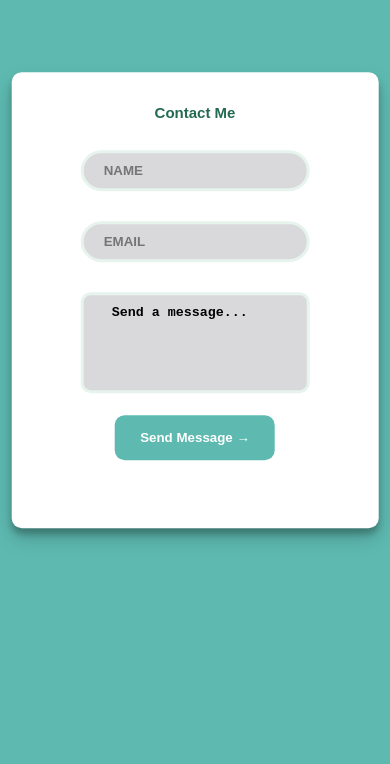
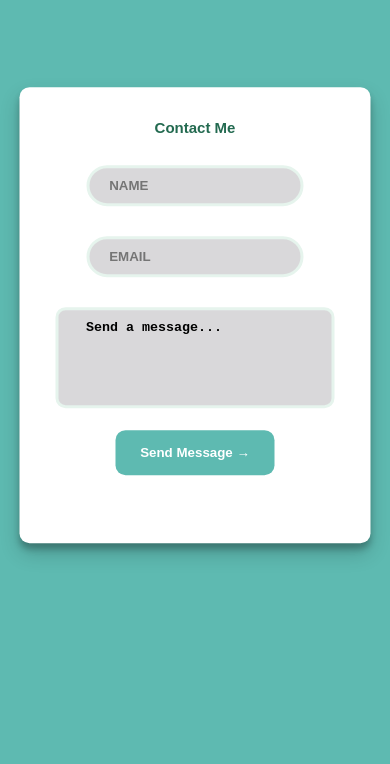
Before and after one commit to Glennlaw-0/my-portfolio, a website: page index.html in a window 390 px wide. Shown: the part 115-879 px from the top of the page. After the commit the page ends 844 px from the top, so only its background shows below. Drawn offline with Linux system fonts and the light colour scheme.

Commit message:
fixed media queries and positioning

```diff
--- /dev/null
+++ b/app/scss/abstracts/_mixins.scss
@@ -0,0 +1,71 @@
+@mixin abscenter {
+  position: absolute;
+  top: 50%;
+  left: 50%;
+  transform: translate(-50%, -50%);
+}
+
+// Media Query manager
+
+/*
+420px - 600px: Phone
+600px - 900px: Tablet Portrait
+900px- 1200px: Tablet landscape
+[1200px - 1800px] is where our normal styles apply
+1800px + : Big desktop
+
+
+screen pixel size/16px = em size
+*/
+
+/*
+$breakpoint argument choices:
+- small-phone
+- phone
+- tab-port
+- tab-land
+- big-desktop
+
+1em = 16px
+Use em instead of px for Media queries
+
+Order to do MediaQueries:
+1. Base + Typography >
+2. Header + Footer + Navigation + Grid >
+3. page layout >
+4. components >
+*/
+
+//Responsive web queries
+
+@mixin respond($breakpoint) {
+  @if $breakpoint == small-phone {
+    @media only screen and (max-width: 26.6em) {
+      @content;
+    } //420px
+  }
+
+  @if $breakpoint == phone {
+    @media only screen and (max-width: 38.8125em) {
+      @content;
+    } //500px
+  }
+
+  @if $breakpoint == tab-port {
+    @media only screen and (max-width: 56.25em) {
+      @content;
+    } //900px
+  }
+
+  @if $breakpoint == tab-land {
+    @media only screen and (max-width: 75em) {
+      @content;
+    } //1200px
+  }
+
+  @if $breakpoint == big-desktop {
+    @media only screen and (min-width: 112.5em) {
+      @content;
+    } //1800px
+  }
+}
--- /dev/null
+++ b/app/scss/abstracts/_variables.scss
@@ -0,0 +1,16 @@
+//COLORS
+
+//white color
+$color-white: #fff;
+
+//medium
+$primary-color: #5ebab1;
+
+//light
+$secondary-color: #e6f4ed;
+
+//dark
+$tertiary-color: #236a50;
+
+//FONT
+$default-font-size: 1.6rem;
--- a/app/scss/base/_base.scss
+++ b/app/scss/base/_base.scss
@@ -1,6 +1,6 @@
 html,
 body {
-  height: 100%;
+  min-height: 100%;
   margin: 0;
   padding: 0;
   box-sizing: border-box;
--- a/app/scss/base/_typography.scss
+++ b/app/scss/base/_typography.scss
@@ -4,13 +4,8 @@ html {
 }
 
 body {
-  margin: 0;
   font-family: 'cairo', sans-serif;
   font-weight: 400;
   color: #ffffff;
   background-color: $primary-color;
 }
-
-.heading__primary {
-  font-size: 2rem;
-}
--- /dev/null
+++ b/app/scss/components/_button.scss
@@ -0,0 +1,17 @@
+.btn {
+  border: none;
+  padding: 1.5rem 2.5rem;
+  font-weight: bold;
+  border-radius: 10px;
+
+  &--primary {
+    background-color: $primary-color;
+    color: $color-white;
+    transition: all 0.5s;
+
+    &:hover {
+      box-shadow: 0 10px 20px rgba(0, 0, 0, 0.19),
+        0 6px 6px rgba(0, 0, 0, 0.23);
+    }
+  }
+}
--- /dev/null
+++ b/app/scss/components/_form.scss
@@ -0,0 +1,40 @@
+.form {
+  padding: 20px;
+
+  &__group:not(:last-child) {
+    margin-top: 3rem;
+    margin-bottom: 2rem;
+  }
+
+  &__input {
+    font-weight: bold;
+    background-color: #d9d8da;
+    width: 70%;
+    padding: 1rem 2rem;
+    border-radius: 50px;
+    border: none;
+  }
+
+  &__input[type='text'] {
+    border: 3px solid $secondary-color;
+  }
+
+  &__input[type='email'] {
+    border: 3px solid $secondary-color;
+  }
+
+  &__textarea {
+    width: 70%;
+    font-weight: bold;
+    padding: 1rem 2rem;
+    background-color: #d9d8da;
+    border-radius: 10px;
+    border: 3px solid $secondary-color;
+    box-sizing: border-box;
+    resize: none;
+
+    @include respond(small-phone) {
+      width: 90%;
+    }
+  }
+}
--- a/app/scss/layout/_comingsoon.scss
+++ b/app/scss/layout/_comingsoon.scss
@@ -18,10 +18,14 @@
     0 6px 6px rgba(0, 0, 0, 0.23);
 
   @include respond(tab-port) {
+    width: 54%;
+  }
+
+  @include respond(phone) {
     width: 64%;
   }
 
   @include respond(small-phone) {
-    width: 94%;
+    width: 90%;
   }
 }
--- /dev/null
+++ b/app/scss/layout/_header.scss
@@ -0,0 +1,61 @@
+.header {
+  margin-top: 35px;
+  margin-bottom: 15px;
+  padding-top: 20px;
+  padding-bottom: 20px;
+  width: 100%;
+
+  &__name {
+    font-size: 5.5rem;
+    text-transform: uppercase;
+    letter-spacing: 3px;
+    margin: 0 0 0 20px;
+
+    @include respond(phone) {
+      margin: 0 0 0 8px;
+      font-size: 4rem;
+    }
+
+    @include respond(small-phone) {
+      font-size: 3rem;
+    }
+  }
+}
+
+.nav {
+  list-style: none;
+  display: flex;
+  justify-content: flex-start;
+  margin-top: 10px;
+  padding: 0;
+
+  &__link {
+    &:link,
+    &:visited {
+      display: inline-block;
+      font-size: $default-font-size;
+      font-weight: 300;
+      color: $color-white;
+      text-decoration: none;
+      text-transform: uppercase;
+      margin-left: 25px;
+      margin-right: 20px;
+      border-bottom: 1px solid rgba(0, 0, 0, 0);
+
+      @include respond(phone) {
+        margin-left: 12px;
+      }
+
+      @include respond(small-phone) {
+        margin-left: 7px;
+        margin-right: 0px;
+      }
+    }
+
+    &:active,
+    &:hover {
+      color: $tertiary-color;
+      border-bottom: 0.5px solid $secondary-color;
+    }
+  }
+}
```
Also changed, not shown: dist/main.css, 2 other files.
